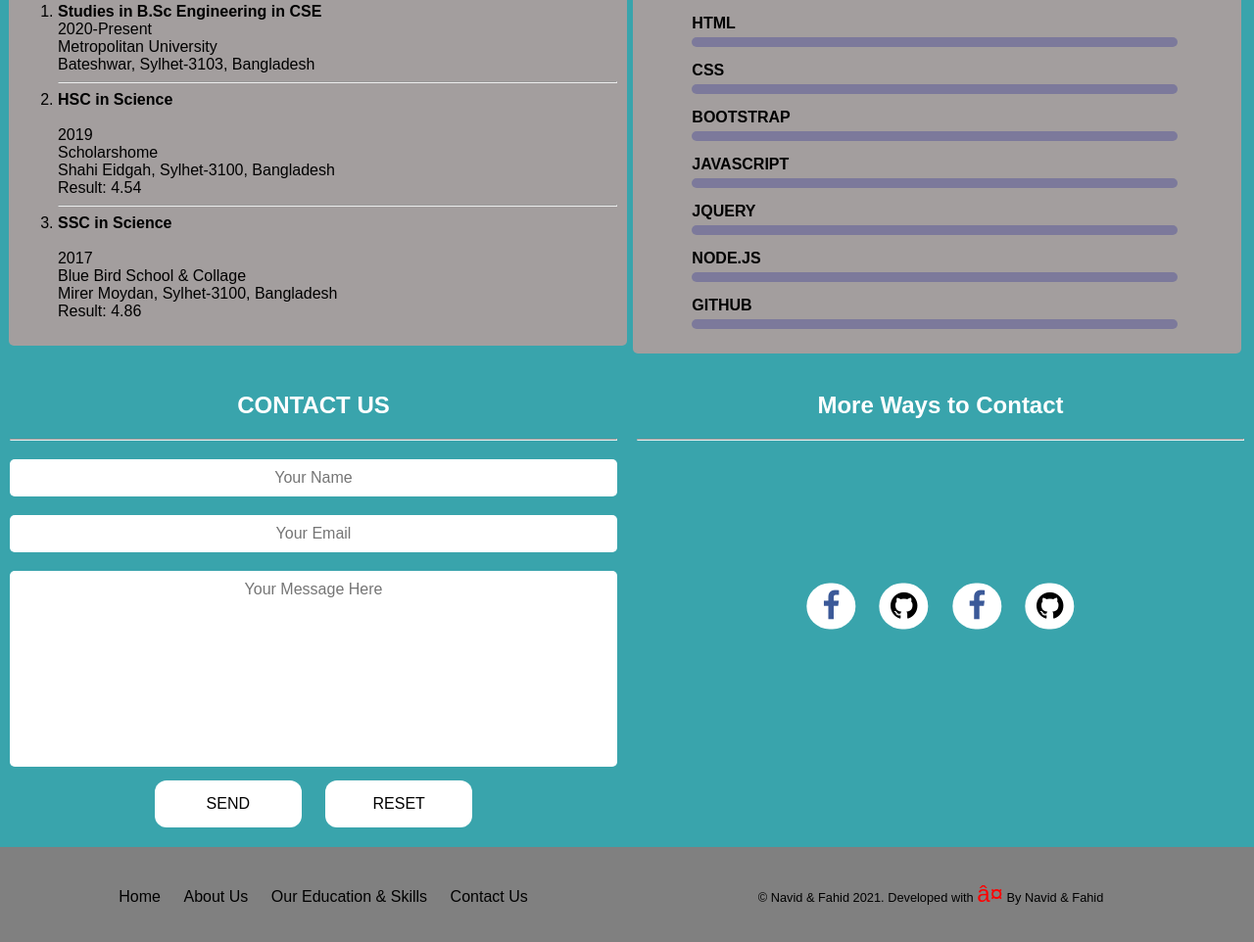
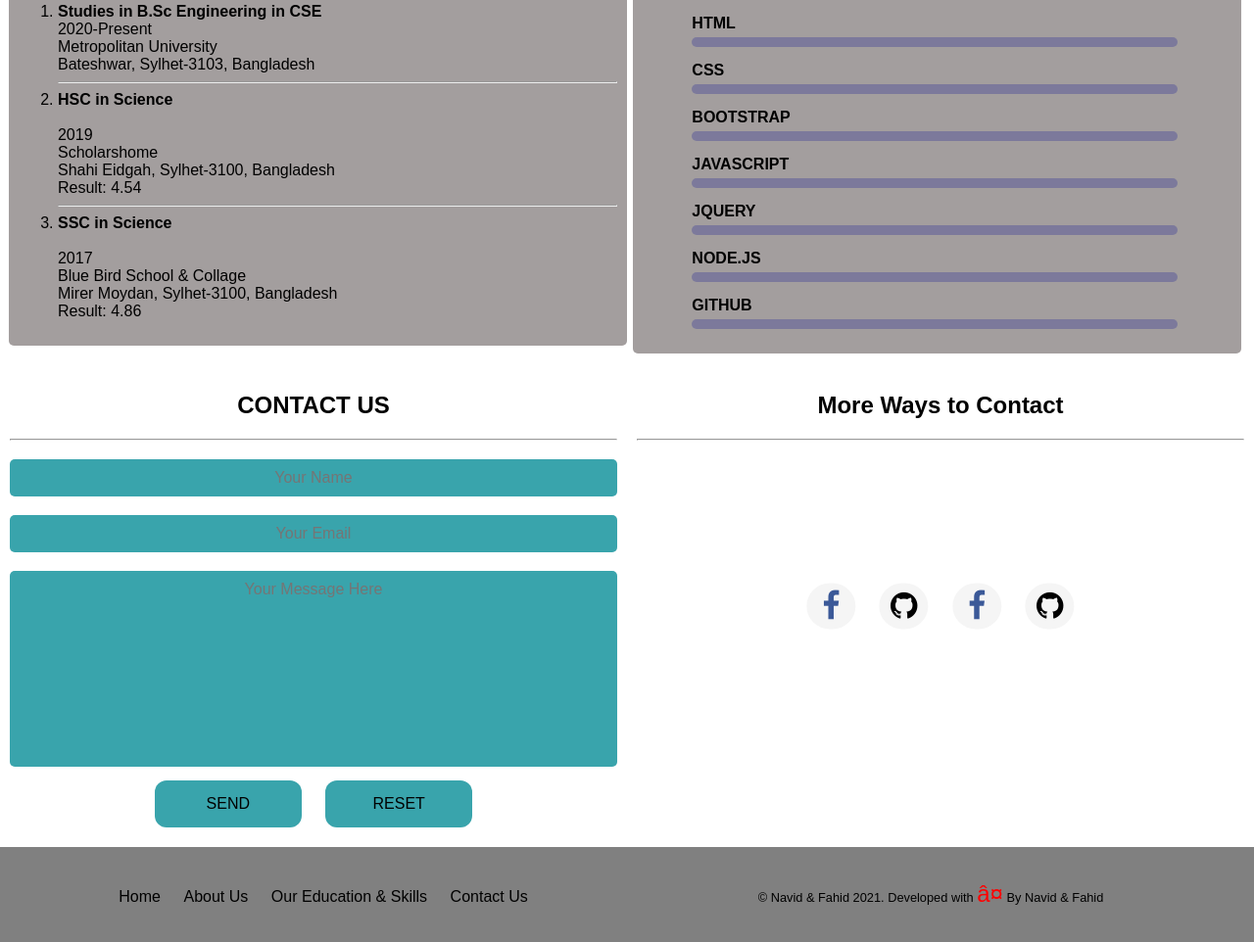
Before and after one commit to Navid66/Project-200-, a plain HTML site: page index.html in a window 1280 px wide. Shown: the part 2865-3827 px from the top of the page at 98% size. Drawn offline with Linux system fonts and the light colour scheme.

Commit message:
New Change

```diff
--- a/style.css
+++ b/style.css
@@ -371,8 +371,8 @@ p{
 /* Contact-More Ways to contact div starts here */
 
 .contact{
-    background-color:  #39a4ac;
-    color: white;
+    background-color: white;
+    color: black;
 }
 .contact{
     text-align: center;
@@ -388,12 +388,13 @@ p{
     border: none;
     border-radius: 5px;
     resize: none;
+    background-color:#39a4ac;
 }
 
 .contact button{
     border: none;
     border-radius: 12px;
-    background-color:white;
+    background-color:#39a4ac;
     color:black;
     cursor: pointer;
     font-size: 1rem;
@@ -419,7 +420,7 @@ p{
     margin: 10px;
     padding: 5px;
     width: 50px;
-    background-color: white;
+    background-color: whitesmoke;
 }
 
 /* Darker background on mouse-over */
```
